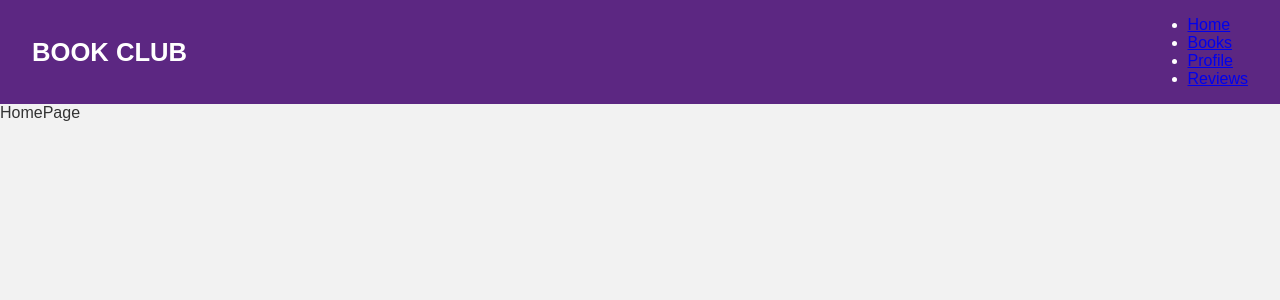
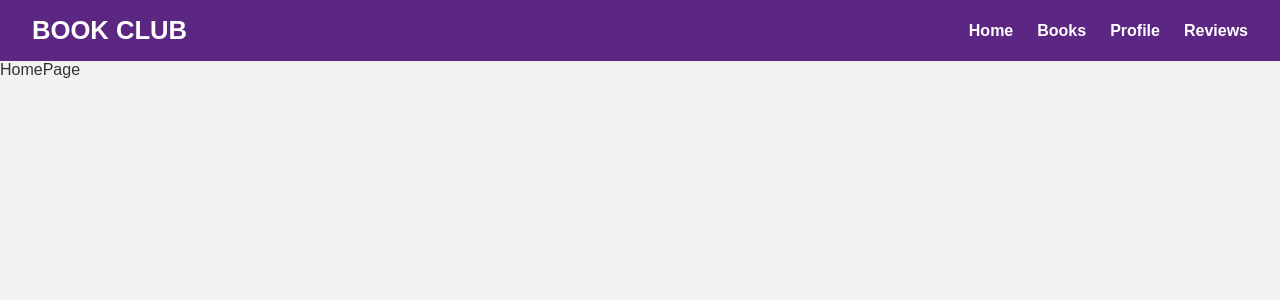
Before and after one commit to AlmaHul/BookClubApp-Frontend, a React (Vite) app in the folder frontend/: page / in a window 1280 px wide. Shown: the top 300 px of the page. Built offline with nearby package versions, Linux system fonts and the light colour scheme.

Commit message:
clona och sen: cd ./frontend npm install npm run dev
jag använde din kod sabrina men ändrade filerna lite, nu borde det fungera. kan ni testa? länkarna behöver ändras lite i css dock så att det ser bättre ut

```diff
--- a/frontend/src/styles/styles.css
+++ b/frontend/src/styles/styles.css
@@ -30,19 +30,19 @@
   }
 
   /* Menylänkar i headern */
-  .header-navbar ul {
+.navbar ul {
   list-style: none;
   display: flex;
   gap: 1.5rem;
 }
 
-  .header-navbar li a {
+.navbar li a {
   text-decoration: none;
   color: #fff;
   font-weight: 600;
 }
 
-  .header-navbar li a:hover {
+.navbar li a:hover {
   text-decoration: underline;
 }
 
```
Lines whose indentation alone changed are shown as unchanged.
